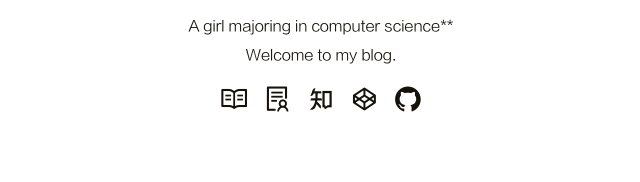
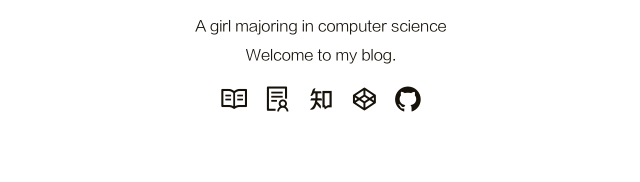
Before and after one commit to vxlot/vxlot.github.io, a plain HTML site: page index.html in a window 1280 px wide. Shown: the part 435-617 px from the top of the page, 319-959 px from the left. Drawn offline with Linux system fonts and the light colour scheme.

Commit message:
Site updated: 2023-11-22 09:46:41

```diff
--- a/index.html
+++ b/index.html
@@ -131,7 +131,7 @@
             <a href="/archives"><img src="/image/avatar.jpeg"></a>
         </div>
         <div class="nickname">Wei Xiaolu</div>
-        <div class="description"><p>A girl majoring in computer science** <br>Welcome to my blog.</p>
+        <div class="description"><p>A girl majoring in computer science <br>Welcome to my blog.</p>
 </div>
         <div class="links">
 
```
